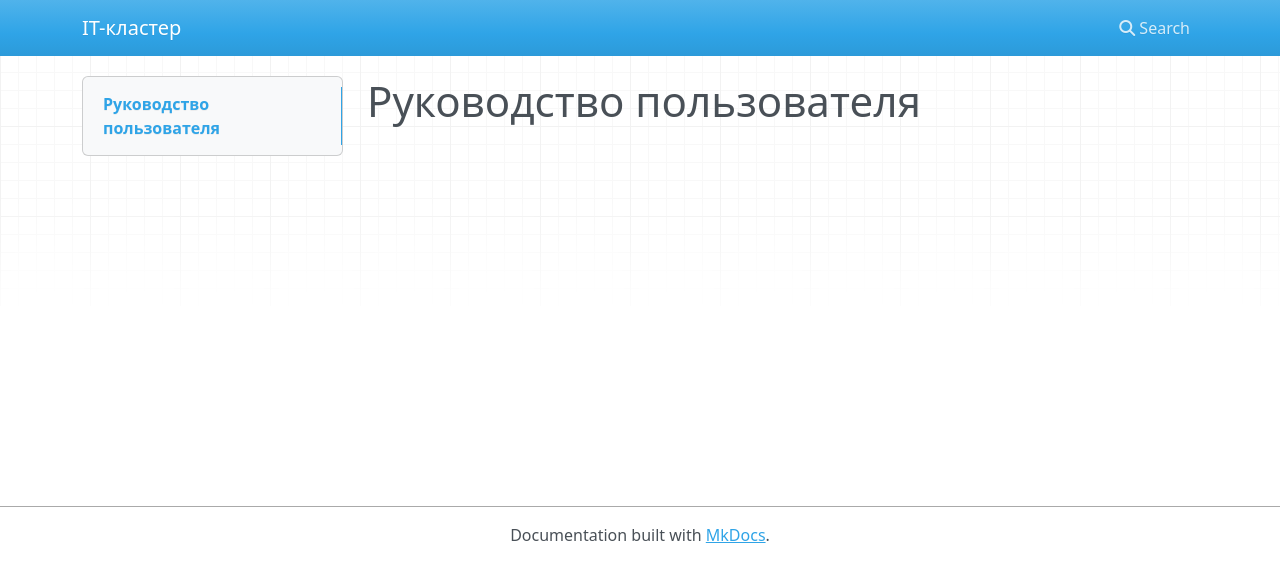
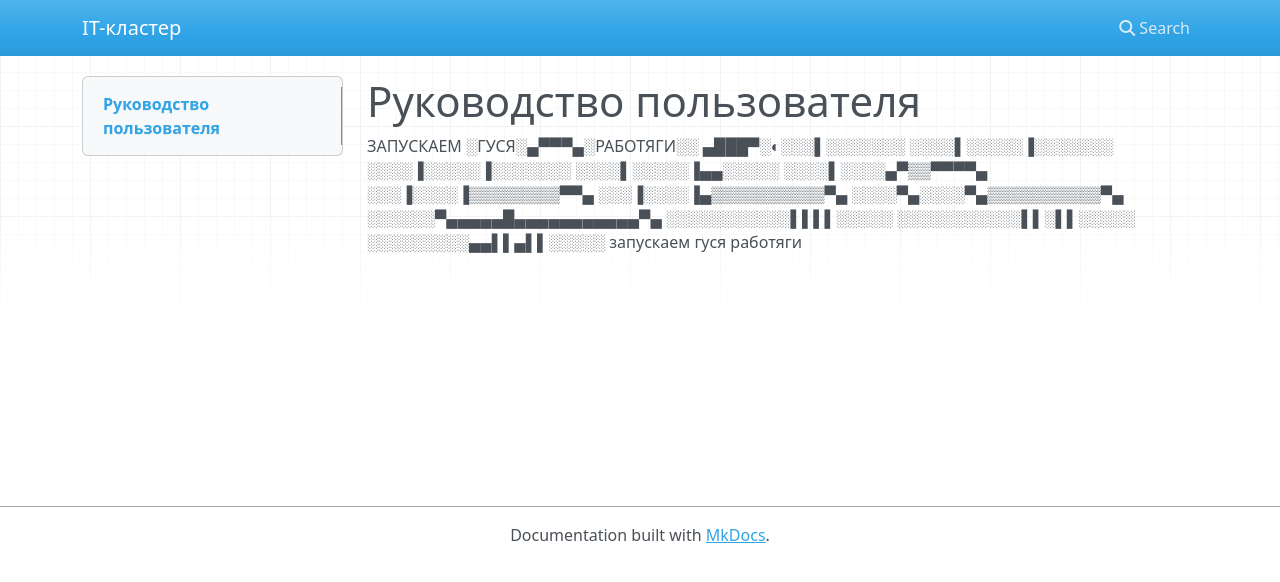
Before and after one commit to tomtit-tomsk/cluster_guide, an MkDocs documentation site: the page built from docs/index.md, in a window 1280 px wide. Shown: the top 582 px of the page. Built offline with MkDocs 1.6.1, drawn with Linux system fonts in a browser that asks for light colours; nearby versions of some CDN libraries.

```diff
--- a/docs/index.md
+++ b/docs/index.md
@@ -1 +1,16 @@
 # Руководство пользователя
+ЗАПУСКАЕМ
+░ГУСЯ░▄▀▀▀▄░РАБОТЯГИ░░
+▄███▀░◐░░░▌░░░░░░░
+░░░░▌░░░░░▐░░░░░░░
+░░░░▐░░░░░▐░░░░░░░
+░░░░▌░░░░░▐▄▄░░░░░
+░░░░▌░░░░▄▀▒▒▀▀▀▀▄
+░░░▐░░░░▐▒▒▒▒▒▒▒▒▀▀▄
+░░░▐░░░░▐▄▒▒▒▒▒▒▒▒▒▒▀▄
+░░░░▀▄░░░░▀▄▒▒▒▒▒▒▒▒▒▒▀▄
+░░░░░░▀▄▄▄▄▄█▄▄▄▄▄▄▄▄▄▄▄▀▄
+░░░░░░░░░░░▌▌▌▌░░░░░
+░░░░░░░░░░░▌▌░▌▌░░░░░
+░░░░░░░░░▄▄▌▌▄▌▌░░░░░
+запускаем гуся работяги
```
